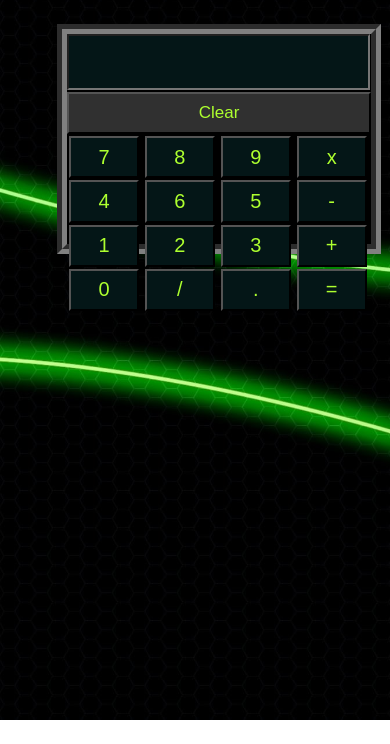
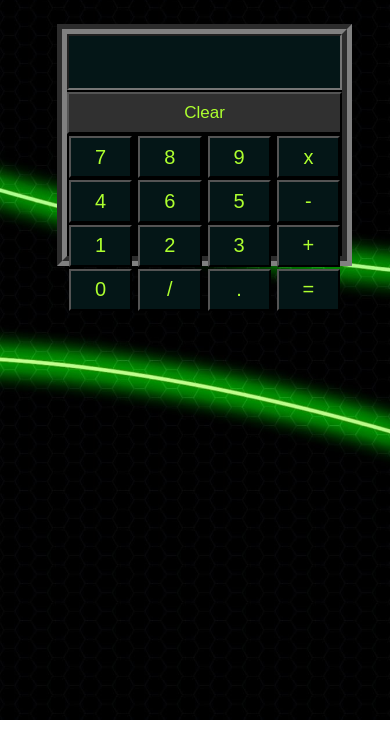
Before and after one commit to NoorAhmed786/calculator, a plain HTML site: page index.html in a window 390 px wide. Shown: the part 100-844 px from the top of the page. Drawn offline with nearby package versions, Linux system fonts and the light colour scheme.

Commit message:
style-media

```diff
--- a/style.css
+++ b/style.css
@@ -1,5 +1,5 @@
 .main{
-    width: 304px;
+    width: 275px;
     height: 230px;
     margin: 0 auto;
     border: 10px groove grey;
@@ -77,7 +77,7 @@
     }
 @media screen and (max-width:460px) {
 .main{
-    height: 210px;
+    height: 222px;
     margin-left: 13%;
     margin-top: 5%;
 }
```
